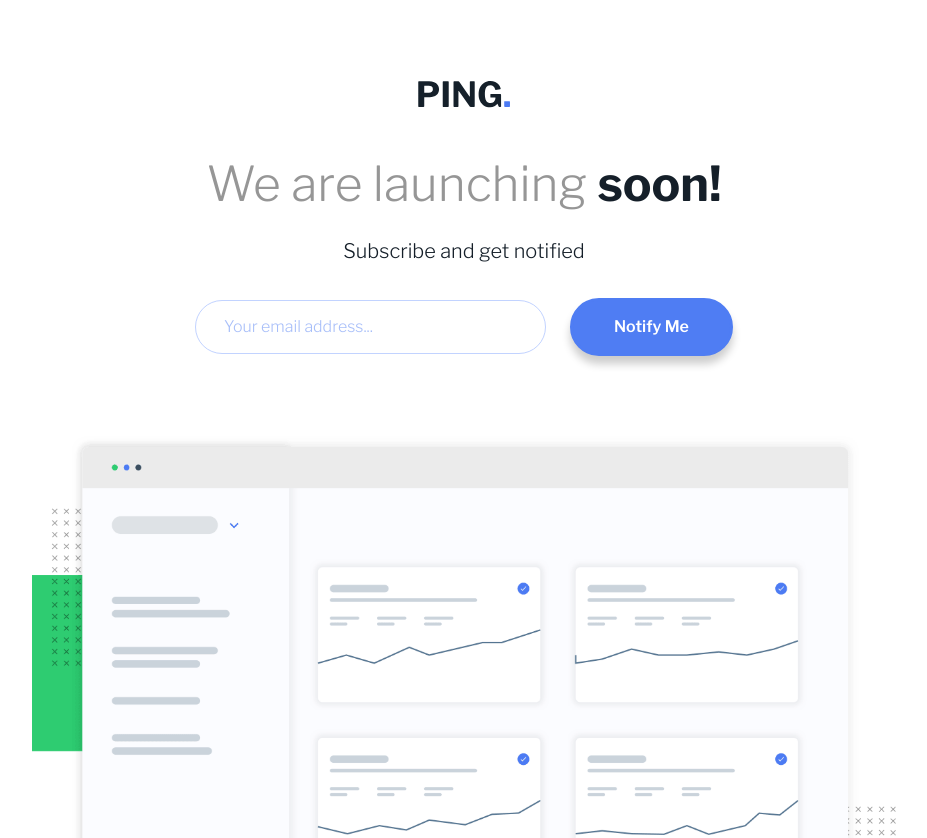
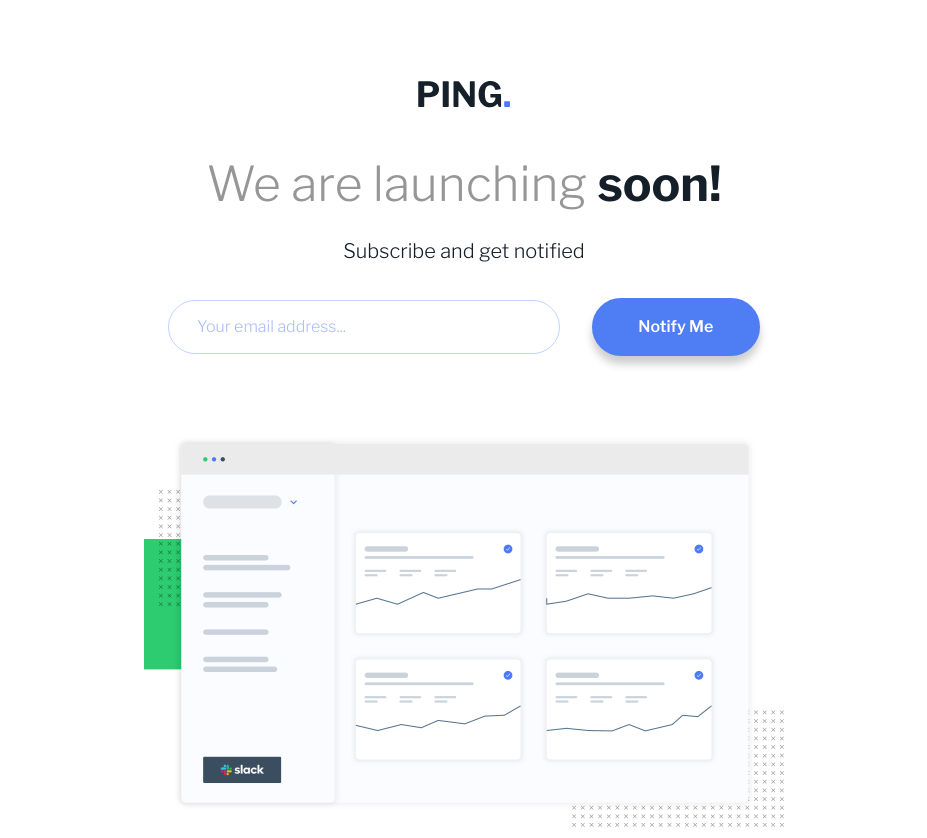
Before and after one commit to codexshell/ping-single-column-coming-soon-page, a SvelteKit app: page / in a window 1280 px wide. Shown: the top 838 px of the page, without its empty margins (176-1103 px from the left). Built offline with nearby package versions, Linux system fonts and the light colour scheme.

Commit message:
fix: update section padding

```diff
--- a/src/lib/Button.svelte
+++ b/src/lib/Button.svelte
@@ -19,7 +19,7 @@
 			--flow-space: ;
 			padding-block: theme('padding[3.5]');
 			font-size: theme('fontSize.base');
-			flex-basis: 20%;
+			flex-basis: 30%;
 		}
 	}
 
--- a/src/lib/Email.svelte
+++ b/src/lib/Email.svelte
@@ -31,7 +31,7 @@
 			display: flex;
 			align-items: center;
 			justify-content: center;
-			gap: theme('gap.6');
+			gap: theme('gap.8');
 		}
 	}
 
@@ -41,7 +41,7 @@
 
 	@media (min-width: theme('screens.xl')) {
 		.email {
-			flex-basis: 43%;
+			flex-basis: 70%;
 		}
 	}
 
--- a/src/routes/+page.svelte
+++ b/src/routes/+page.svelte
@@ -36,6 +36,12 @@
 	@media (min-width: theme('screens.lg')) {
 		section {
 			padding-inline: theme('padding.52');
+		}
+	}
+
+	@media (min-width: theme('screens.xl')) {
+		section {
+			padding-inline: theme('padding.80');
 		}
 	}
 
@@ -80,7 +86,7 @@
 		--flow-space: 4rem;
 	}
 
-	@media (min-width: theme('screens.xl'))  {
+	@media (min-width: theme('screens.xl')) {
 		img {
 			--flow-space: 5rem;
 		}
```
